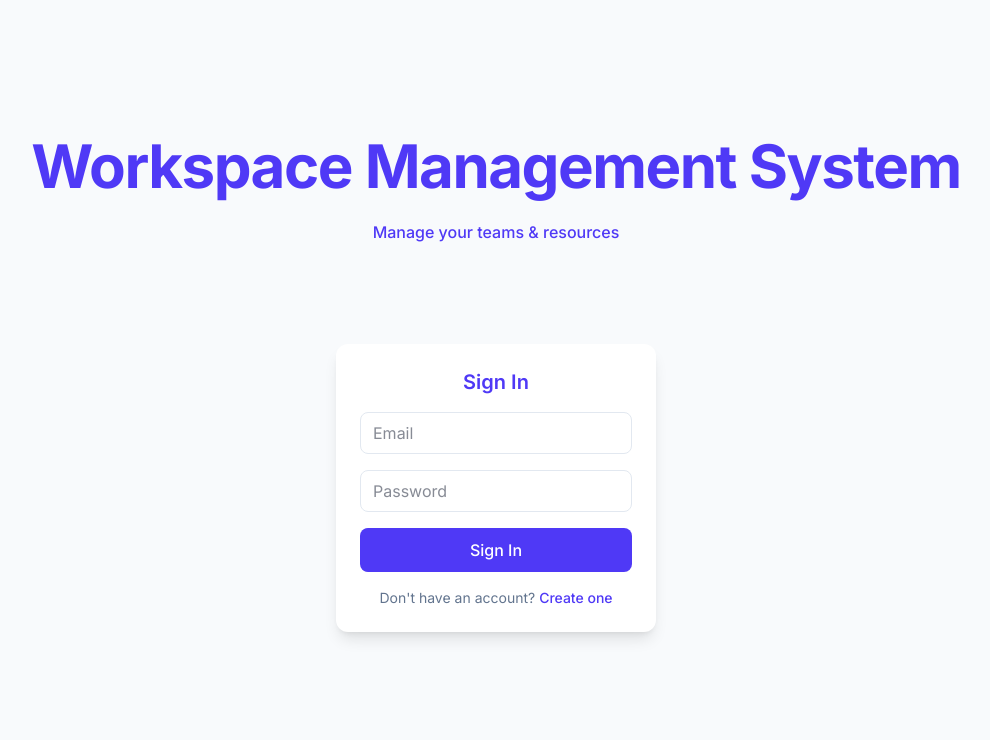
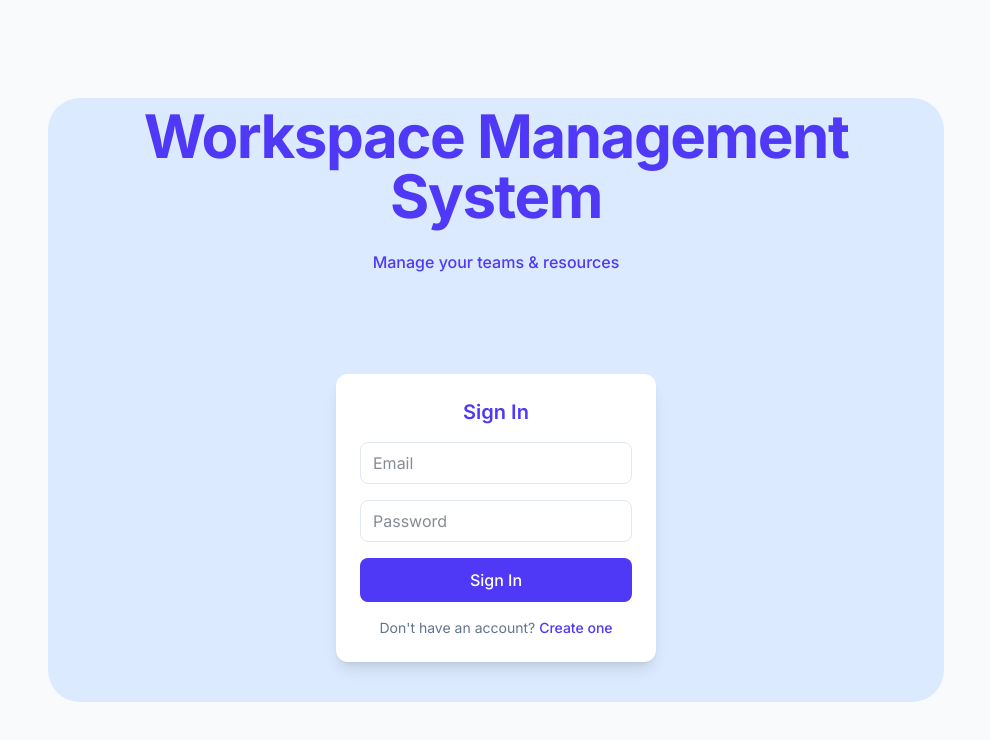
Before and after one commit to Nvafeomo/Workspace-Management-Capstone, a React (Vite) app in the folder workspace_ui/: page /login in a window 1280 px wide. Shown: the top 740 px of the page, without its empty margins (144-1134 px from the left). Built offline with nearby package versions, Linux system fonts and the light colour scheme; no server answers.

Commit message:
Refactor Login component layout and structure

```diff
--- a/workspace_ui/src/pages/Login.tsx
+++ b/workspace_ui/src/pages/Login.tsx
@@ -23,13 +23,22 @@ export default function Login() {
   const btnClass = "w-full bg-indigo-600 text-white py-2.5 rounded-lg font-medium transition-all duration-150 hover:bg-indigo-700 hover:scale-105 active:scale-95";
 
   return (
-    <div className="min-h-screen flex flex-col items-center justify-center bg-slate-50">
+    <div className="min-h-screen flex items-center justify-center bg-slate-50 px-4">
+      {/* light blue rounded background box */}
+      <div className="relative w-full max-w-4xl">
+        <div className="absolute inset-0 bg-blue-100 rounded-[32px]"></div>
+
+        <div className="relative flex flex-col items-center justify-center p-10">
           <div className="mb-25">
             <Heading />
-        <p className="mt-2 text-center text-base font-medium text-indigo-600">Manage your teams &amp; resources</p>
+            <p className="mt-2 text-center text-base font-medium text-indigo-600">
+              Manage your teams &amp; resources
+            </p>
           </div>
+
           <form onSubmit={handleSubmit} className="bg-white p-6 rounded-xl shadow-lg w-80 space-y-4">
             <h2 className="text-xl font-semibold text-indigo-600 text-center">Sign In</h2>
+
             <input
               type="email"
               placeholder="Email"
@@ -38,6 +47,7 @@ export default function Login() {
               className={inputClass}
               required
             />
+
             <input
               type="password"
               placeholder="Password"
@@ -46,13 +56,20 @@ export default function Login() {
               className={inputClass}
               required
             />
+
             <button type="submit" className={btnClass}>
               Sign In
             </button>
+
             <p className="text-center text-sm text-slate-500">
-        Don't have an account? <Link to="/signup" className="text-indigo-600 font-medium hover:underline">Create one</Link>
+              Don't have an account?{" "}
+              <Link to="/signup" className="text-indigo-600 font-medium hover:underline">
+                Create one
+              </Link>
             </p>
           </form>
         </div>
+      </div>
+    </div>
   );
 }
```
Lines whose indentation alone changed are shown as unchanged.
